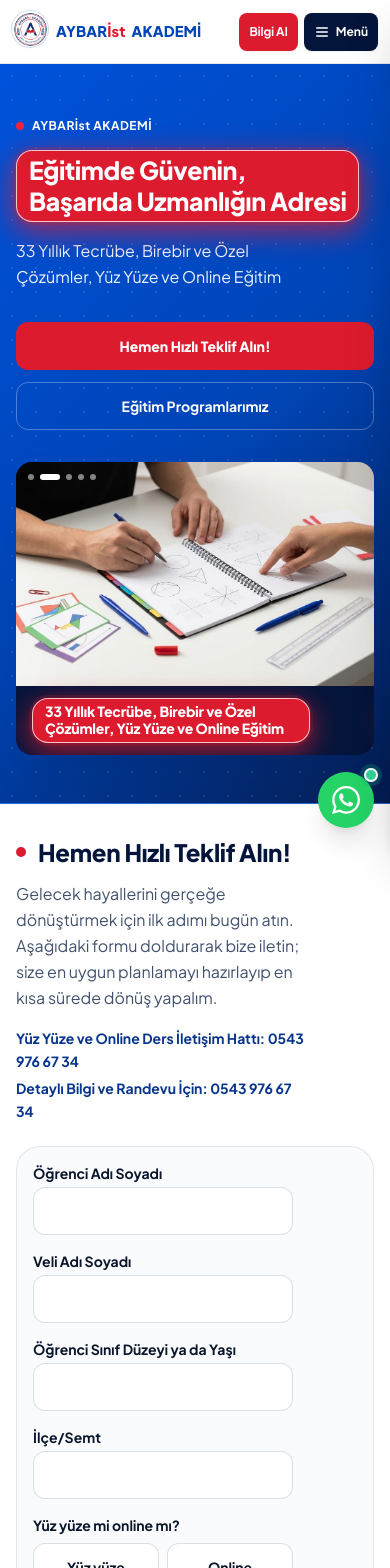
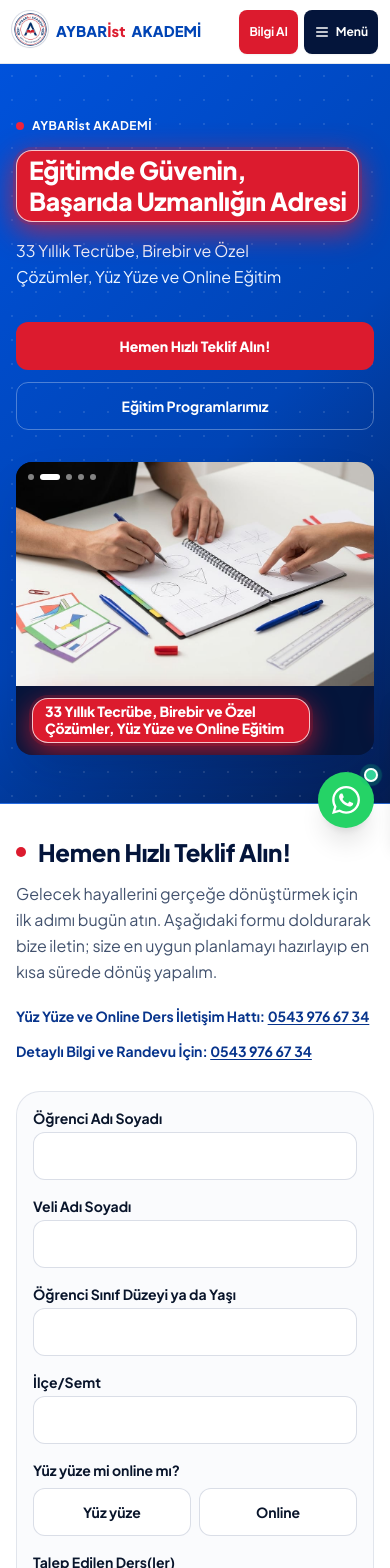
Before and after one commit to erog1u/aybar-akademi, a Next.js app: page / in a window 390 px wide. Shown: the top 1568 px of the page. Built offline with nearby package versions, Linux system fonts and the light colour scheme; no server answers.

Commit message:
Menüde Neden Farklıyız, telefon düzeni düzeltmeleri
Co-Authored-By: Claude Opus 5.5 <noreply@anthropic.com>

```diff
--- a/src/components/faq/FaqSection.tsx
+++ b/src/components/faq/FaqSection.tsx
@@ -97,7 +97,7 @@ export default function FaqSection({
                     className="w-full text-left p-3.5 sm:p-4 flex items-center justify-between gap-3 cursor-pointer focus-visible:ring-2 focus-visible:ring-crimson-600 focus-visible:outline-none rounded-xl"
                   >
                     <div className="flex items-center gap-2.5 min-w-0">
-                      <span className={`text-[11px] font-black px-2 py-0.5 rounded-md shrink-0 transition-colors ${
+                      <span className={`text-xs font-black px-2 py-0.5 rounded-md shrink-0 transition-colors ${
                         isOpen
                           ? "text-crimson-700 bg-crimson-50 border border-crimson-200/60"
                           : "text-cobalt-700 bg-cobalt-50"
@@ -128,7 +128,7 @@ export default function FaqSection({
 
           {/* Sağ Kolon: Hızlı Bilgi & WhatsApp Danışma Kartı (Kompakt) */}
           <div className="lg:col-span-4 bg-white rounded-2xl border border-cobalt-900/12 p-5 sm:p-6 shadow-sm sticky top-24">
-            <span className="text-[11px] font-extrabold uppercase tracking-wider text-crimson-600">
+            <span className="text-xs font-extrabold uppercase tracking-wider text-crimson-600">
               Sorunuz mu var?
             </span>
             <h3 className="text-base sm:text-lg font-bold text-ink mt-0.5">
@@ -147,7 +147,7 @@ export default function FaqSection({
               >
                 <span>WhatsApp ile Danışın</span>
               </a>
-              <div className="text-center text-[11px] text-ink-subtle">
+              <div className="text-center text-xs text-ink-subtle">
                 Bilgi Al
               </div>
             </div>
--- a/src/components/forms/QuickQuoteForm.tsx
+++ b/src/components/forms/QuickQuoteForm.tsx
@@ -158,17 +158,17 @@ export function QuoteRequestSection({ id = "teklif" }: { id?: string }) {
           <SectionHeading>
             Hemen Hızlı Teklif Alın!
           </SectionHeading>
-          <p className="mt-3 pr-16 text-base leading-relaxed text-ink-muted sm:pr-0">
+          <p className="mt-3 text-base leading-relaxed text-ink-muted">
             Gelecek hayallerini gerçeğe dönüştürmek için ilk adımı bugün atın. Aşağıdaki formu doldurarak bize iletin; size en uygun planlamayı hazırlayıp en kısa sürede dönüş yapalım.
           </p>
-          <p className="mt-4 pr-16 text-sm font-bold leading-relaxed text-cobalt-800 sm:pr-0">
-            Yüz Yüze ve Online Ders İletişim Hattı: {siteConfig.contact.phoneDisplay}
+          <p className="mt-4 text-sm font-bold leading-relaxed text-cobalt-800">
+            Yüz Yüze ve Online Ders İletişim Hattı: <a href={siteConfig.contact.phoneHref} className="inline-block whitespace-nowrap py-1 underline underline-offset-2">{siteConfig.contact.phoneDisplay}</a>
           </p>
-          <p className="mt-1 pr-16 text-sm font-bold leading-relaxed text-cobalt-800 sm:pr-0">
-            Detaylı Bilgi ve Randevu İçin: {siteConfig.contact.phoneDisplay}
+          <p className="mt-1 text-sm font-bold leading-relaxed text-cobalt-800">
+            Detaylı Bilgi ve Randevu İçin: <a href={siteConfig.contact.phoneHref} className="inline-block whitespace-nowrap py-1 underline underline-offset-2">{siteConfig.contact.phoneDisplay}</a>
           </p>
         </div>
-        <div className="rounded-3xl border border-cobalt-900/10 bg-paper p-4 pr-20 sm:p-7 sm:pr-7 lg:col-span-7">
+        <div className="rounded-3xl border border-cobalt-900/10 bg-paper p-4 sm:p-7 lg:col-span-7">
           <QuickQuoteForm />
         </div>
       </div>
--- a/src/components/layout/Breadcrumbs.tsx
+++ b/src/components/layout/Breadcrumbs.tsx
@@ -55,7 +55,7 @@ export default function Breadcrumbs({ items }: BreadcrumbsProps) {
           <li className="inline-flex items-center">
             <Link
               href="/"
-              className="inline-flex items-center gap-1 text-ink hover:text-cobalt-700 transition-colors font-semibold focus-visible:ring-2 focus-visible:ring-cobalt-600 focus-visible:outline-none rounded"
+              className="-my-2 inline-flex items-center gap-1 py-2 text-ink hover:text-cobalt-700 transition-colors font-semibold focus-visible:ring-2 focus-visible:ring-cobalt-600 focus-visible:outline-none rounded"
             >
               <Home className="h-3.5 w-3.5 text-cobalt-700" />
               <span>Ana Sayfa</span>
--- a/src/components/layout/Footer.tsx
+++ b/src/components/layout/Footer.tsx
@@ -45,7 +45,7 @@ export default function Footer() {
                 <li key={item.href}>
                   <Link
                     href={item.href}
-                    className="inline-flex items-center py-1 text-[14.5px] text-cobalt-200 hover:text-white transition-colors"
+                    className="inline-flex items-center py-2 text-[14.5px] text-cobalt-200 hover:text-white transition-colors"
                   >
                     {item.label}
                   </Link>
@@ -65,7 +65,7 @@ export default function Footer() {
                   {/* Düz a: Link hashchange tetiklemez, aynı sayfada kategori değişmezdi */}
                   <a
                     href={assetPath(`/egitim-programlarimiz/#${cat.id}`)}
-                    className="inline-flex items-center py-1 text-[14.5px] text-cobalt-200 hover:text-white transition-colors"
+                    className="inline-flex items-center py-2 text-[14.5px] text-cobalt-200 hover:text-white transition-colors"
                   >
                     {cat.title}
                   </a>
--- a/src/components/layout/Navbar.tsx
+++ b/src/components/layout/Navbar.tsx
@@ -207,7 +207,7 @@ export default function Navbar() {
               const compactLabels: Record<string, string> = {
                 "/egitim-programlarimiz": "Programlar",
                 "/egitim-modelimiz": "Modelimiz",
-                "/neden-farkliyiz": "Farkımız",
+                "/neden-farkliyiz": "Neden Farklıyız?",
                 "/kurucumuzun-mesaji": "Kurucumuz",
               };
               const shortLabel = compactLabels[item.href];
@@ -254,7 +254,7 @@ export default function Navbar() {
               href={getWhatsAppUrl()}
               target="_blank"
               rel="noopener noreferrer"
-              className="lg:hidden min-h-[38px] px-2.5 sm:px-3 rounded-lg bg-crimson-600 active:scale-95 text-white text-xs font-bold inline-flex items-center justify-center gap-1 shadow-sm touch-manipulation whitespace-nowrap shrink-0"
+              className="lg:hidden min-h-[44px] px-2.5 sm:px-3 rounded-lg bg-crimson-600 active:scale-95 text-white text-xs font-bold inline-flex items-center justify-center gap-1 shadow-sm touch-manipulation whitespace-nowrap shrink-0"
               aria-label="Bilgi Al"
             >
               <span>Bilgi Al</span>
@@ -267,7 +267,7 @@ export default function Navbar() {
               aria-label="Menüyü Aç"
               aria-expanded={mobileOpen}
               aria-controls="mobile-drawer"
-              className="lg:hidden min-h-[38px] px-2.5 sm:px-3 rounded-lg bg-cobalt-950 active:scale-95 text-white text-xs font-bold inline-flex items-center justify-center gap-1.5 transition-all cursor-pointer focus-visible:ring-2 focus-visible:ring-cobalt-600 focus-visible:outline-none shadow-sm touch-manipulation whitespace-nowrap shrink-0"
+              className="lg:hidden min-h-[44px] px-2.5 sm:px-3 rounded-lg bg-cobalt-950 active:scale-95 text-white text-xs font-bold inline-flex items-center justify-center gap-1.5 transition-all cursor-pointer focus-visible:ring-2 focus-visible:ring-cobalt-600 focus-visible:outline-none shadow-sm touch-manipulation whitespace-nowrap shrink-0"
             >
               <Menu className="h-4 w-4 shrink-0" />
               <span>Menü</span>
@@ -299,8 +299,8 @@ export default function Navbar() {
         aria-hidden={!mobileOpen}
         inert={!mobileOpen}
         aria-label="Mobil Menü Çekmecesi"
-        className={`fixed inset-0 sm:inset-y-0 sm:left-auto sm:right-0 sm:w-[380px] sm:max-w-sm z-[90] bg-white text-ink sm:border-l sm:border-cobalt-900/10 shadow-2xl flex flex-col h-full h-dvh transition-transform duration-300 ease-[cubic-bezier(0.16,1,0.3,1)] will-change-transform transform-gpu ${
-          mobileOpen ? "translate-x-0" : "translate-x-full pointer-events-none"
+        className={`fixed inset-0 sm:inset-y-0 sm:left-auto sm:right-0 sm:w-[380px] sm:max-w-sm z-[90] bg-white text-ink sm:border-l sm:border-cobalt-900/10 flex flex-col h-full h-dvh transition-transform duration-300 ease-[cubic-bezier(0.16,1,0.3,1)] will-change-transform transform-gpu ${
+          mobileOpen ? "translate-x-0 shadow-2xl" : "translate-x-full pointer-events-none"
         }`}
         style={{
           WebkitOverflowScrolling: "touch",
--- a/src/components/programs/ProgramExplorer.tsx
+++ b/src/components/programs/ProgramExplorer.tsx
@@ -167,7 +167,7 @@ export default function ProgramExplorer() {
                   }`}>
                     <Icon className="h-3.5 w-3.5 sm:h-4 sm:w-4" />
                   </div>
-                  <span className={`text-[10px] sm:text-[11px] font-extrabold px-2 sm:px-2.5 py-0.5 rounded-full whitespace-nowrap shrink-0 transition-colors ${
+                  <span className={`text-xs font-extrabold px-2 sm:px-2.5 py-0.5 rounded-full whitespace-nowrap shrink-0 transition-colors ${
                     isActive ? "bg-white/25 text-white" : "bg-cobalt-50 text-cobalt-700 group-hover:bg-crimson-50 group-hover:text-crimson-700"
                   }`}>
                     {cat.items.length} Program
@@ -222,7 +222,7 @@ export default function ProgramExplorer() {
                   className="p-5 sm:p-6 rounded-2xl bg-white border border-cobalt-900/10 shadow-sm hover:border-cobalt-700/50 hover:shadow-xl hover:-translate-y-1 transition-all duration-300 flex flex-col justify-between"
                 >
                   <div>
-                    <span className="inline-block px-2.5 py-0.5 rounded-full bg-cobalt-50 text-cobalt-700 text-[11px] font-extrabold mb-2">
+                    <span className="inline-block px-2.5 py-0.5 rounded-full bg-cobalt-50 text-cobalt-700 text-xs font-extrabold mb-2">
                       {item.categoryTitle}
                     </span>
                     <h4 className="text-lg sm:text-xl font-bold text-ink">
@@ -362,7 +362,7 @@ export default function ProgramExplorer() {
                           <span key={sIdx}>
                             {sIdx > 0 && ", "}
                             {isCoaching ? (
-                              <span className="inline-block px-1.5 py-0.5 rounded bg-crimson-50 text-crimson-700 font-extrabold text-[11px] sm:text-xs border border-crimson-200/50">
+                              <span className="inline-block px-1.5 py-0.5 rounded bg-crimson-50 text-crimson-700 font-extrabold text-xs sm:text-xs border border-crimson-200/50">
                                 {sub}
                               </span>
                             ) : (
```
